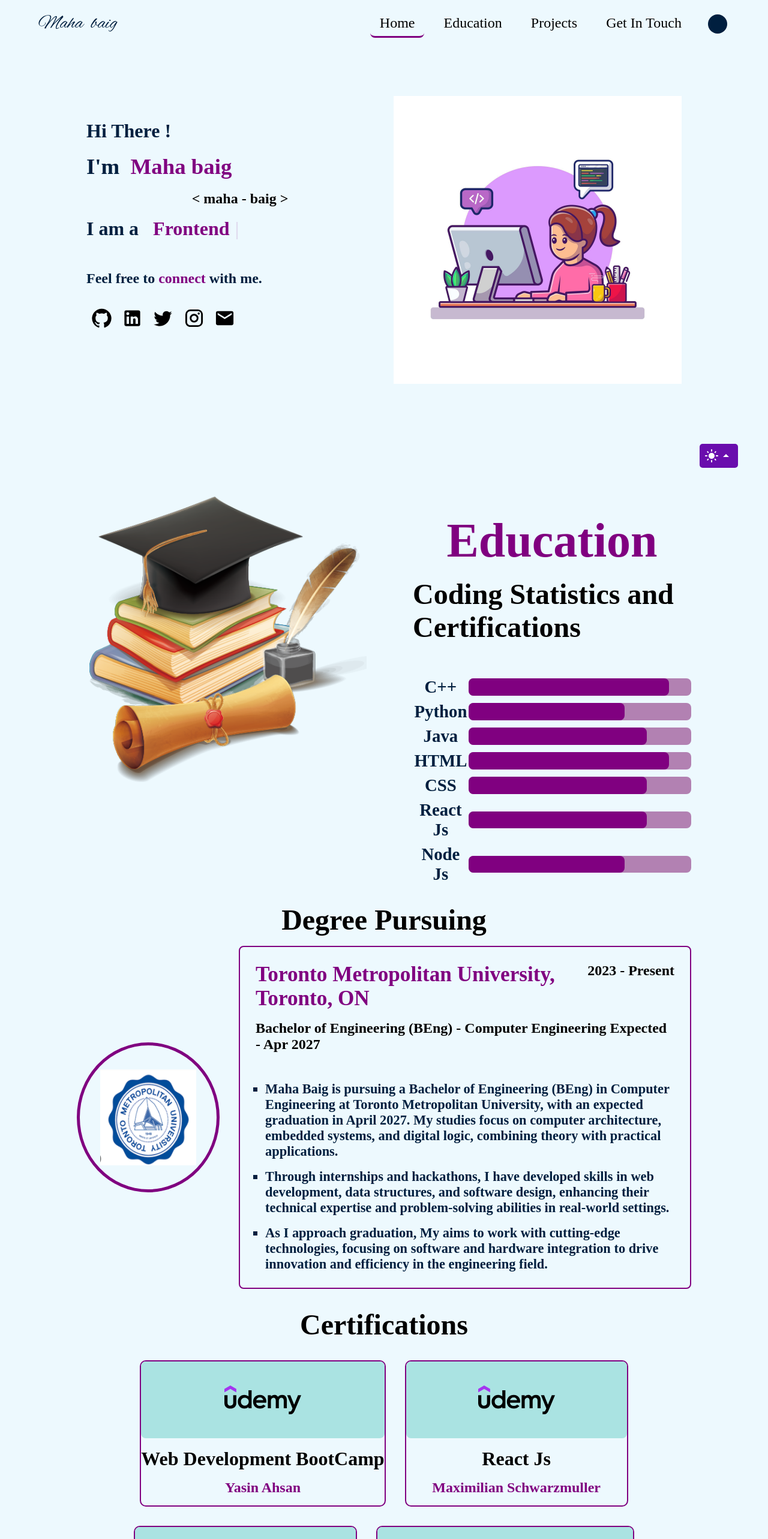
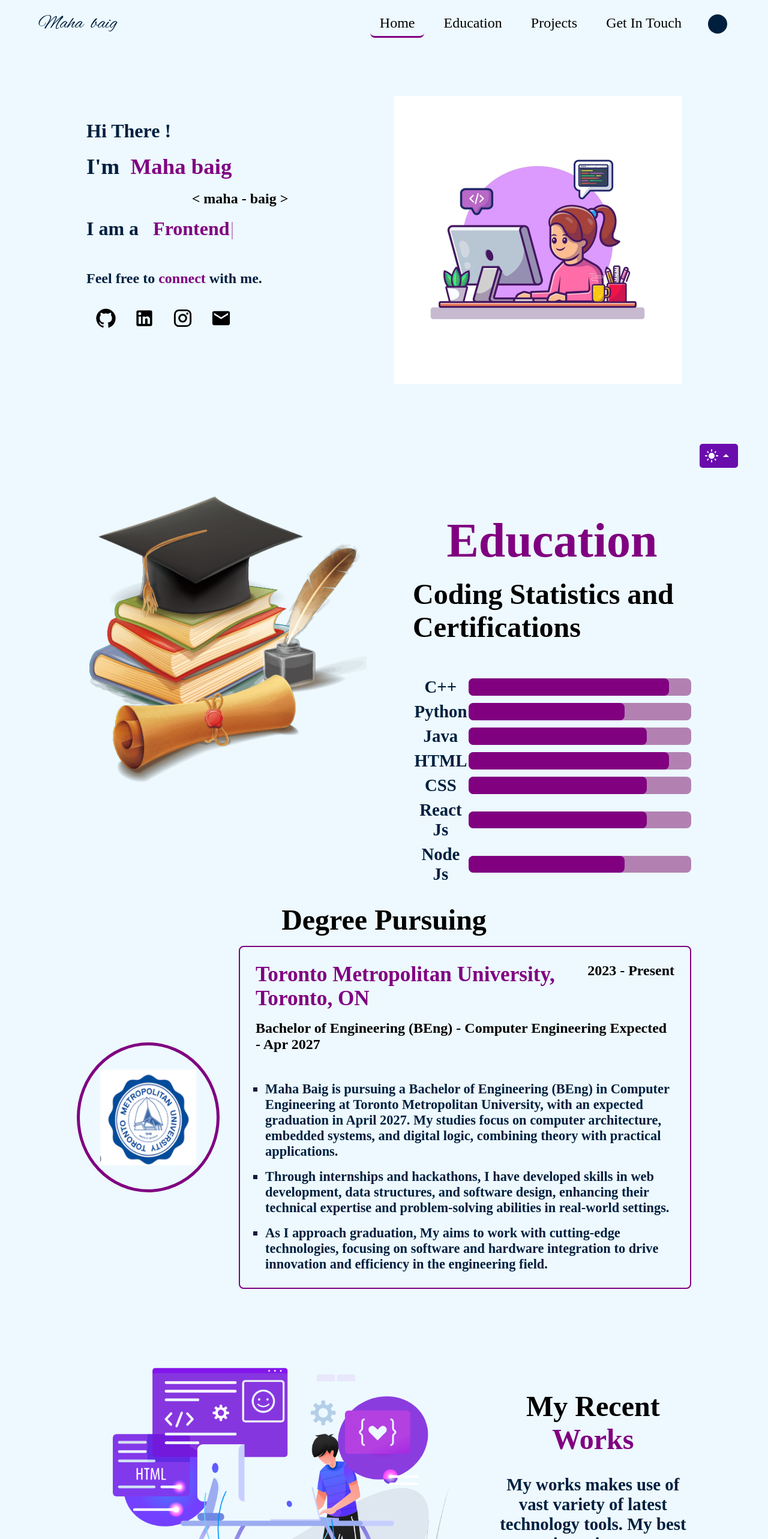
Before and after one commit to KiranBai/Portfolio, a React (Create React App) app: page /projects in a window 1280 px wide. Shown: the top 2566 px of the page at 60% size. Built offline with nearby package versions, Linux system fonts and the light colour scheme; a web font is replaced by a local one.

Commit message:
portfolio

```diff
--- a/src/Data/ProjectsData.js
+++ b/src/Data/ProjectsData.js
@@ -2,25 +2,25 @@
     {
         projectTitle:'PortFolio Template',
         description: 'This project is a React app to generate a creative professional website based on Data provided. The website uses no backend and is free to fork and use.',
-        sourceLink:'https://github.com/mebaig1/july-27---Hackathon',
+        sourceLink:'https://portfolio-azure-one-76.vercel.app/',
         lastUpdated:'Jan 20 2024'
     },
     {
         projectTitle:'AI Chatbot Minemaster',
         description: 'MineMaster is an innovative AI chatbot that combines the power of language processing with a user-friendly interface. By following the Minecraft theme, I aimed to create a fun and engaging experience for users of all ages. Whether you are looking for answers, inspiration, or just want to explore your thoughts, MineMaster is here to help.',
-        sourceLink:'https://github.com/mebaig1/',
+        sourceLink:'https://www.linkedin.com/posts/maha-baig-79752b292_introducing-minemaster-ai-chatbot-im-thrilled-activity-7229963938493259776-OBHW?utm_source=share&utm_medium=member_desktop',
         lastUpdated:'July 30 2024'
     },
     {
-        projectTitle:'Realtime Chat Site',
-        description: 'It is a Realtime Chat Website built using Socket.io and Express with NodeJs as a backend and MongoDB as a database. It updates the chat messages in realtime with Typing notification of other users',
-        sourceLink:'https://github.com/mebaig1/',
+        projectTitle:'Env At Terrahacks',
+        description: 'We tackled the environmental awareness and action theme. We created a website designed to educate people about the immense benefits of a healthy environment . ',
+        sourceLink:'https://www.linkedin.com/posts/maha-baig-79752b292_i-participated-in-a-hackathon-at-terrahacks-activity-7235543632638828544-QZ0R?utm_source=share&utm_medium=member_desktop',
         lastUpdated:'August 10 2024'
     },
     {
         projectTitle:"Kiran's Delight",
         description: 'It is a React based website demonstrating how food order works with Cart updates and storing it in Firebase Database.',
-        sourceLink:'https://github.com/mebaig1/',
+        sourceLink:'https://www.linkedin.com/posts/kiran-bai-577b76235_hackathon-webdevelopment-teamwork-ugcPost-7223750832066838528-CSFV?utm_source=share&utm_medium=member_desktop',
         lastUpdated:'Sep 15 2024'
     },
 
--- a/src/Data/SocialData.js
+++ b/src/Data/SocialData.js
@@ -1,14 +1,12 @@
 const githubLink="https://github.com/mebaig1";
 const instaLink="https://www.instagram.com/being.maha_/";
 const linkedInLink="https://www.linkedin.com/in/maha-baig-79752b292/";
-const twitterLink="https://twitter.com/ABHIDK0914";
 const emailLink="mailto:mbaig7366@gmail.com";
 
 const profileLinks={
     githubLink,
     instaLink,
     linkedInLink,
-    twitterLink,
     emailLink
 }
 const SocialData=profileLinks;
--- a/src/components/Education/Education.js
+++ b/src/components/Education/Education.js
@@ -35,7 +35,6 @@
                 </div>
             </div>
             <Degree />
-            <Certifications />
         </Fragment>
     )
 }
--- a/src/components/Projects/ProjectItem.js
+++ b/src/components/Projects/ProjectItem.js
@@ -4,6 +4,7 @@
 import Card from "../UI/Card";
 
 import StarIcon from '@mui/icons-material/Star';
+import LinkedInIcon from '@mui/icons-material/LinkedIn';
 import GitHubIcon from '@mui/icons-material/GitHub';
 import { useSelector } from "react-redux";
 
@@ -27,7 +28,7 @@
             <p className={classes.description}>{description}</p>
             <div className={classes.controls}>
                 <div className={classes.projectLink}>
-                    <a target="_blank" rel="noreferrer" href={props.project.sourceLink} style={{ color: nonThemeColor }}><GitHubIcon fontSize="large" /></a>
+                    <a target="_blank" rel="noreferrer" href={props.project.sourceLink} style={{ color: nonThemeColor }}><LinkedInIcon fontSize="large" /></a>
                 </div>
                 <p className={classes.dateUpdated} style={{ color: nonThemeColor }}>Last Updated On : {props.project.lastUpdated}</p>
             </div>
--- a/src/components/SocialLinks/SocialLinks.js
+++ b/src/components/SocialLinks/SocialLinks.js
@@ -2,7 +2,6 @@
 
 import SocialData from "../../Data/SocialData";
 import GitHubIcon from '@mui/icons-material/GitHub';
-import TwitterIcon from '@mui/icons-material/Twitter';
 import InstagramIcon from '@mui/icons-material/Instagram';
 // import FacebookIcon from '@mui/icons-material/Facebook';
 import LinkedInIcon from '@mui/icons-material/LinkedIn';
@@ -17,7 +16,6 @@
         <div className={`${classes.socialLinks} ${props.className}`} style={{color:nonThemeColor}}>
             <a href={SocialData.githubLink} target="_blank" rel="noreferrer" ><GitHubIcon fontSize="large" /></a>
             <a href={SocialData.linkedInLink} target="_blank" rel="noreferrer"><LinkedInIcon fontSize="large" /></a>
-            <a href={SocialData.twitterLink} target="_blank" rel="noreferrer"><TwitterIcon fontSize="large" /></a>
             <a href={SocialData.instaLink} target="_blank" rel="noreferrer"><InstagramIcon fontSize="large" /></a>
             <a href={SocialData.emailLink} target="_blank" rel="noreferrer"><EmailIcon fontSize="large" /></a>
         </div>
```
